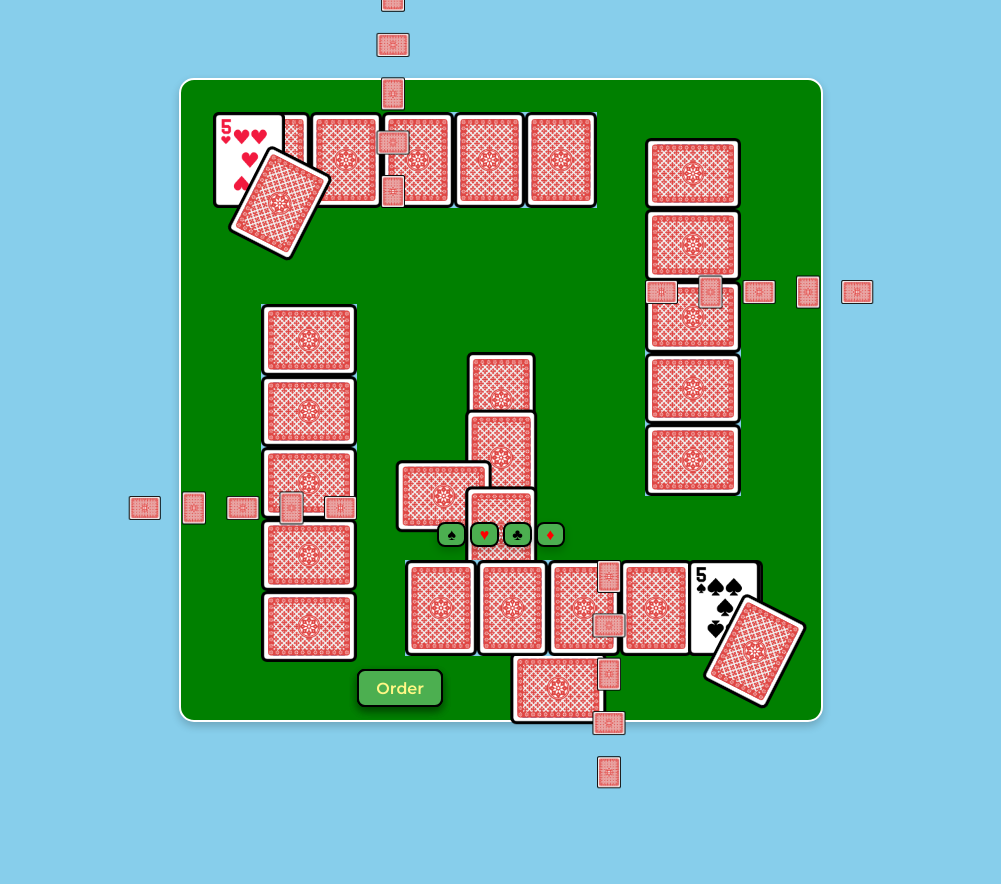
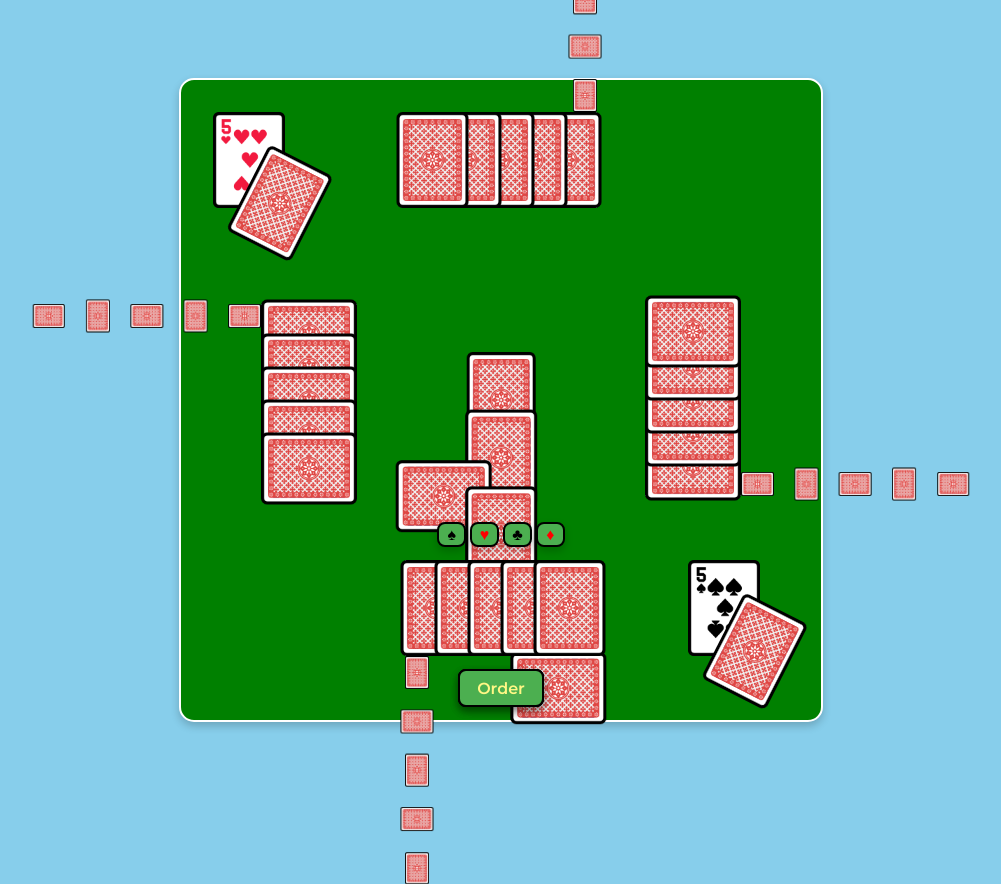
Before and after one commit to Thaerious/euchre_app, a Flask app: template app/templates/game.html in a window 1280 px wide. Shown: the whole page, without its empty margins (139-1140 px from the left). Before the commit the page ends 789 px from the top, so only its background shows below. Run offline with Flask 3, Linux system fonts and the light colour scheme; the template is opened without the code that fills it, so the values that code supplies are empty; some libraries are stand-ins or nearby versions.

Commit message:
fixed hand layout

```diff
--- a/app/static/css/view.css
+++ b/app/static/css/view.css
@@ -69,19 +69,20 @@ body {
 
 .hand {
   position: absolute;
-  display: flex;
   height: 15%;
   width: 30%;
   background-color: pink;
-}
-.hand .card {
-  display: relative;
 }
 .hand .cards {
   display: flex;
   width: 100%;
   height: 100%;
   background-color: skyblue;
+  justify-content: center;
+}
+.hand .cards .card {
+  transform: translateX(30%);
+  margin-left: -20%;
 }
 .hand .tricks {
   width: 0;
@@ -254,7 +255,7 @@ body {
 #action_container {
   position: absolute;
   display: flex;
-  justify-content: space-between;
+  justify-content: center;
   height: 6%;
   width: 45%;
   bottom: 2%;
--- a/app/static/js/gameview.js
+++ b/app/static/js/gameview.js
@@ -123,26 +123,26 @@ function updateView(snapshot) {
     document.querySelector("#score_1").setAttribute("data-value", snapshot.score[1]);
 
     // refesh layout
-    setTimeout(()=>{
-        distributeHorizontally("#hand_0 > .cards", -0.6);
-        distributeHorizontally("#hand_1 > .cards", -0.6);
-        distributeHorizontally("#hand_2 > .cards", -0.6);
-        distributeHorizontally("#hand_3 > .cards", -0.6);
-        distributeHorizontally("#action_container", 0.05);
-    }, 10);
+    // setTimeout(()=>{
+    //     distributeHorizontally("#hand_0 > .cards", -0.6);
+    //     distributeHorizontally("#hand_1 > .cards", -0.6);
+    //     distributeHorizontally("#hand_2 > .cards", -0.6);
+    //     distributeHorizontally("#hand_3 > .cards", -0.6);
+    //     distributeHorizontally("#action_container", 0.05);
+    // }, 10);
 }
 
 (() => {
     window.snapshots = {}
     window.addEventListener("load", () => requestSnapshot());
 
-    window.addEventListener("resize", () => {
-        distributeHorizontally("#hand_0 > .cards", -0.6);
-        distributeHorizontally("#hand_1 > .cards", -0.6);
-        distributeHorizontally("#hand_2 > .cards", -0.6);
-        distributeHorizontally("#hand_3 > .cards", -0.6);
-        distributeHorizontally("#action_container", 0.05);
-    });
+    // window.addEventListener("resize", () => {
+    //     distributeHorizontally("#hand_0 > .cards", -0.6);
+    //     distributeHorizontally("#hand_1 > .cards", -0.6);
+    //     distributeHorizontally("#hand_2 > .cards", -0.6);
+    //     distributeHorizontally("#hand_3 > .cards", -0.6);
+    //     distributeHorizontally("#action_container", 0.05);
+    // });
 
     getSocket().on("snapshot", (data) => {
         const snap = JSON.parse(data)
--- a/app/static/js/hand.js
+++ b/app/static/js/hand.js
@@ -30,7 +30,7 @@ export class HandManager {
             img.src = `../static/images/cards/large/${card}.png`;
             img.classList.add("card")
             img.dataset.card = card
-            this.container.appendChild(img)
+            cardContainer.appendChild(img)
         }
     }
 }
--- a/app/static/sass/view.scss
+++ b/app/static/sass/view.scss
@@ -68,20 +68,21 @@ body {
 
 .hand {
     position: absolute;
-    display: flex;
     height: 15%;
     width: 30%;
     background-color: pink;
-
-    .card {
-        display: relative;
-    }
 
     .cards {
         display: flex;
         width: 100%;
         height: 100%;
         background-color: skyblue;
+        justify-content: center;
+
+        .card{
+            transform: translateX(30%);
+            margin-left: -20%;
+        }
     }
 
     .tricks {
@@ -308,7 +309,7 @@ body {
 #action_container {
     position: absolute;
     display: flex;
-    justify-content: space-between;
+    justify-content: center;
 
     // background-color: pink;
     height: 6%;
```
Also changed, not shown: 1 other file.
